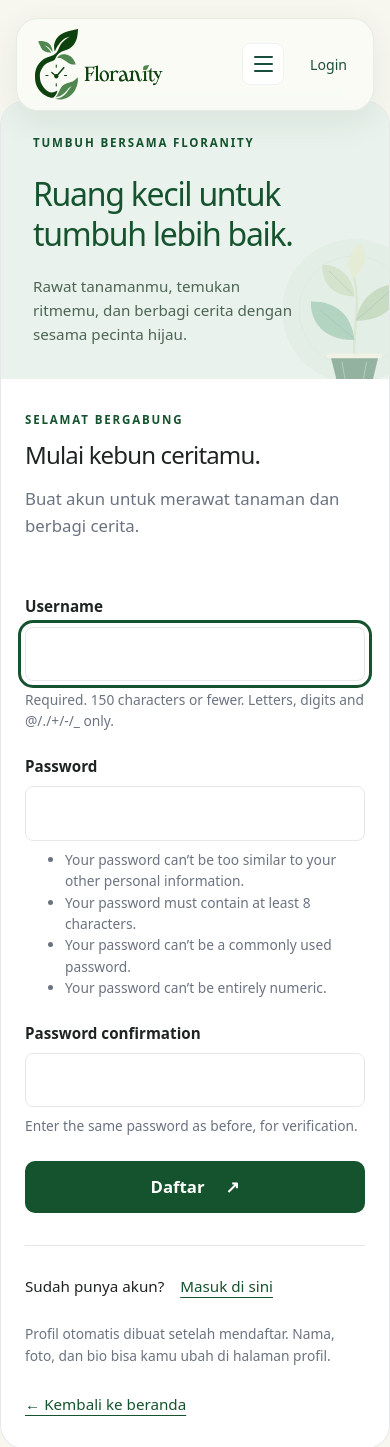
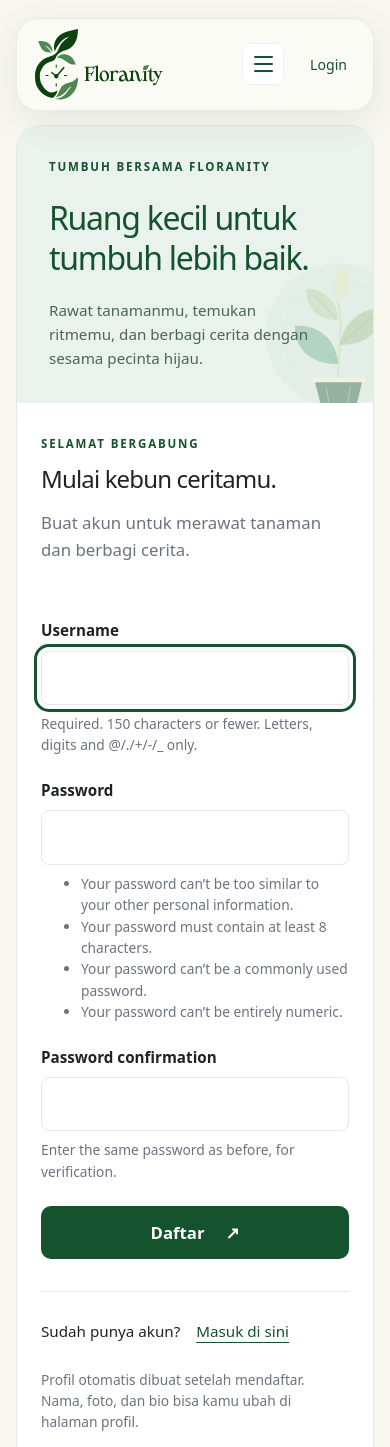
Before and after one commit to pbp-kelompok-b3/Floranity, a Django app: page /register/ in a window 390 px wide. Shown: the top 1447 px of the page. Run offline with Django 5.2, Linux system fonts and the light colour scheme; some web fonts are replaced.

Commit message:
Adjusting responsiveness

```diff
--- a/akun/static/akun/css/profile.css
+++ b/akun/static/akun/css/profile.css
@@ -14,8 +14,9 @@
     font-family: 'Gidole', system-ui, sans-serif;
     font-size: 1.05rem;
     line-height: 1.6;
+    width: calc(100% - 2rem);
     max-width: 1080px;
-    margin: 1.5rem auto 3rem;
+    margin: 2.5rem auto 3rem;
 }
 .account-page h1, .account-page h2, .account-page h3 { font-family: 'Doppio One', system-ui, sans-serif; font-weight: 400; line-height: 1.25; }
 .account-page h1 { font-size: clamp(1.8rem, 3.4vw, 2.5rem); letter-spacing: -.04em; }
@@ -94,7 +95,7 @@
     .account-side-note, .account-form-card { padding: 1.5rem; }
 }
 @media (max-width: 650px) {
-    .account-page { margin: .5rem auto 1.5rem; }
+    .account-page { margin: 2rem auto 1.5rem; }
     .account-login { grid-template-columns: 1fr; }
     .account-story { min-height: 260px; padding: 2rem; }
     .account-story h1 { font-size: 2rem; max-width: 290px; position: relative; z-index: 1; }
--- a/akun/templates/akun/edit_profile.html
+++ b/akun/templates/akun/edit_profile.html
@@ -5,7 +5,7 @@
 <link rel="preconnect" href="https://fonts.googleapis.com">
 <link rel="preconnect" href="https://fonts.gstatic.com" crossorigin>
 <link href="https://fonts.googleapis.com/css2?family=Doppio+One&family=Gidole&display=swap" rel="stylesheet">
-<link rel="stylesheet" href="{% static 'akun/css/profile.css' %}?v=5">
+<link rel="stylesheet" href="{% static 'akun/css/profile.css' %}?v=6">
 {% endblock %}
 {% block content %}
 <div class="account-page">
--- a/akun/templates/akun/login.html
+++ b/akun/templates/akun/login.html
@@ -5,7 +5,7 @@
 <link rel="preconnect" href="https://fonts.googleapis.com">
 <link rel="preconnect" href="https://fonts.gstatic.com" crossorigin>
 <link href="https://fonts.googleapis.com/css2?family=Doppio+One&family=Gidole&display=swap" rel="stylesheet">
-<link rel="stylesheet" href="{% static 'akun/css/profile.css' %}?v=5">
+<link rel="stylesheet" href="{% static 'akun/css/profile.css' %}?">
 {% endblock %}
 {% block content %}
 <div class="account-page">
--- a/akun/templates/akun/profile.html
+++ b/akun/templates/akun/profile.html
@@ -6,7 +6,7 @@
 <link rel="preconnect" href="https://fonts.googleapis.com">
 <link rel="preconnect" href="https://fonts.gstatic.com" crossorigin>
 <link href="https://fonts.googleapis.com/css2?family=Doppio+One&family=Gidole&display=swap" rel="stylesheet">
-<link rel="stylesheet" href="{% static 'akun/css/profile.css' %}?v=5">
+<link rel="stylesheet" href="{% static 'akun/css/profile.css' %}">
 {% endblock %}
 {% block content %}
 <div class="account-page">
--- a/akun/templates/akun/remove_account.html
+++ b/akun/templates/akun/remove_account.html
@@ -5,7 +5,7 @@
 <link rel="preconnect" href="https://fonts.googleapis.com">
 <link rel="preconnect" href="https://fonts.gstatic.com" crossorigin>
 <link href="https://fonts.googleapis.com/css2?family=Doppio+One&family=Gidole&display=swap" rel="stylesheet">
-<link rel="stylesheet" href="{% static 'akun/css/profile.css' %}?v=5">
+<link rel="stylesheet" href="{% static 'akun/css/profile.css' %}">
 {% endblock %}
 {% block content %}
 <div class="account-page">
```
